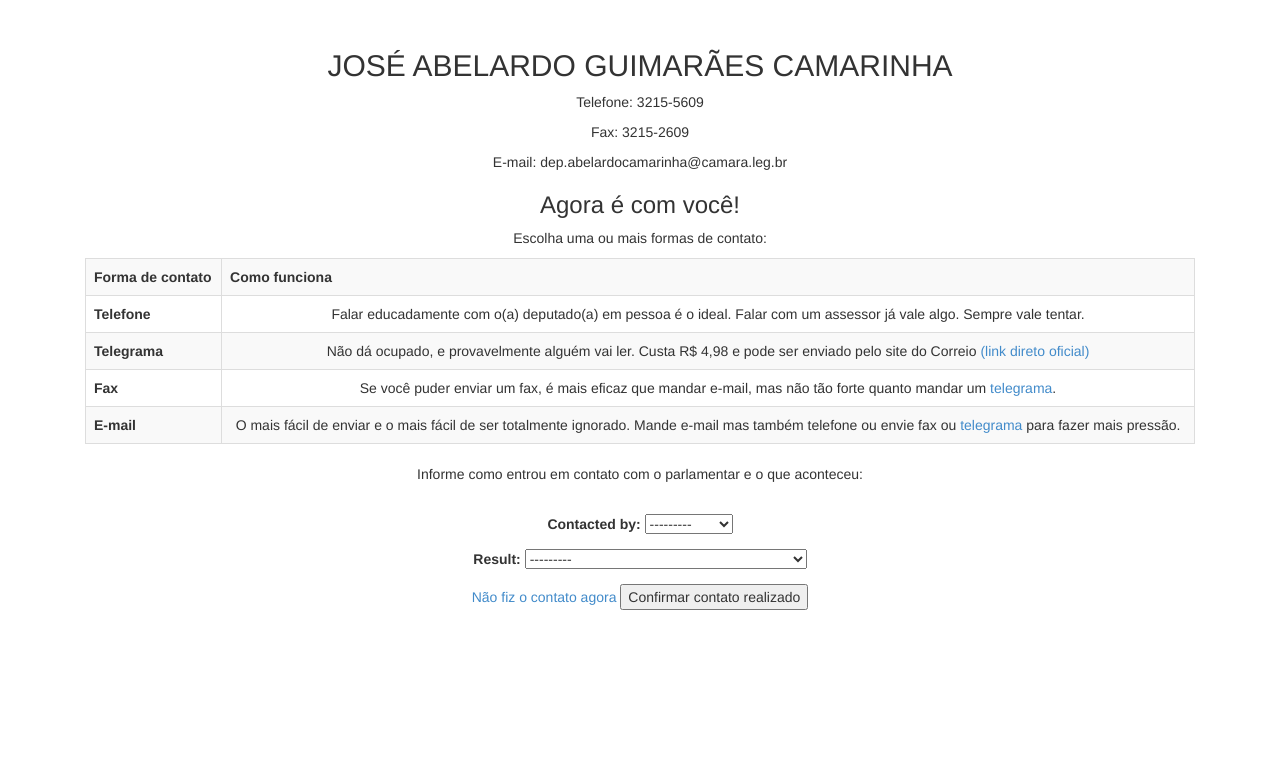
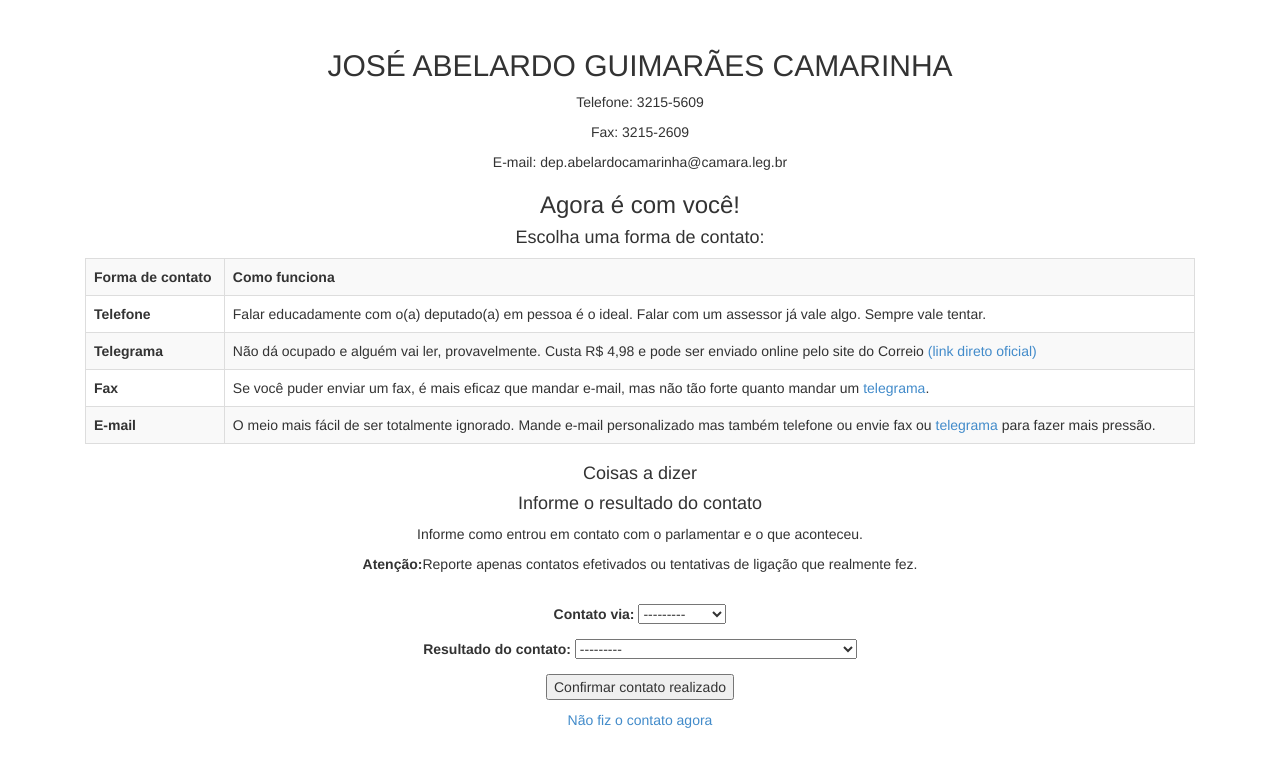
Before and after one commit to garoa/telemob, a Django app: a page that uses telemob/main/templates/contact_add.html in a window 1280 px wide. Shown: the part 61-841 px from the top of the page. Before the commit the page ends 671 px from the top, so only its background shows below. Run offline with Django 3.2, Linux system fonts and the light colour scheme; data comes from the database, SQL or seed files in the repository; some libraries are stand-ins or nearby versions.

Commit message:
ajustes nos templates

```diff
--- a/telemob/main/models.py
+++ b/telemob/main/models.py
@@ -118,8 +118,8 @@ class Contact(models.Model):
 
     politician = models.ForeignKey(Politician, verbose_name='Político')
     campaign = models.ForeignKey(Campaign, verbose_name='Campanha')
-    contacted_by = models.CharField(choices=CONTACT_CHOICES, max_length=10)
-    result = models.CharField(choices=RESULT_CHOICES, max_length=10, blank=True, null=True)
+    contacted_by = models.CharField(verbose_name='Contato via', choices=CONTACT_CHOICES, max_length=10)
+    result = models.CharField(verbose_name='Resultado do contato', choices=RESULT_CHOICES, max_length=10, blank=True, null=True)
     date_created = models.DateField('Criado em', auto_now_add=True)
 
     class Meta:
@@ -129,7 +129,7 @@ class Contact(models.Model):
         return '%s - %s' % (self.campaign.name, self.politician.name)
 
 class HelpText(models.Model):
-    campaign = models.ForeignKey(Campaign, verbose_name="Texto de ajuda para a campanha")
+    campaign = models.ForeignKey(Campaign, verbose_name='Texto de ajuda para a campanha')
     name = models.CharField('Nome da Ajuda', max_length=150)
     description = models.TextField('Texto de Ajuda')
     date_created = models.DateField('Criado em', auto_now_add=True)
--- a/telemob/main/templates/contact_add.html
+++ b/telemob/main/templates/contact_add.html
@@ -9,9 +9,9 @@
 
     <h3>Agora é com você!</h3>
 
-	<p>Escolha uma ou mais formas de contato:</p>
+    <h4>Escolha uma forma de contato:</h4>
 
-	<table class="table table-bordered table-striped">
+    <table class="table table-bordered table-striped text-left">
     <tr>
         <th>Forma de contato</th>
         <th>Como funciona</th>
@@ -22,7 +22,7 @@
     </tr>
     <tr>
         <th>Telegrama</th>
-		<td>Não dá ocupado, e provavelmente alguém vai ler. Custa R$ 4,98 e pode ser enviado pelo site do Correio <a href="http://shopping.correios.com.br/wbm/store/script/wbm2400901p01.aspx?cd_company=ErZW8Dm9i54=&cd_product=IFYzQdTZeXo=">(link direto oficial)</a></td>
+        <td>Não dá ocupado e alguém vai ler, provavelmente. Custa R$ 4,98 e pode ser enviado online pelo site do Correio <a href="http://shopping.correios.com.br/wbm/store/script/wbm2400901p01.aspx?cd_company=ErZW8Dm9i54=&cd_product=IFYzQdTZeXo=">(link direto oficial)</a></td>
     </tr>
     <tr>
         <th>Fax</th>
@@ -30,18 +30,32 @@
     </tr>
     <tr>
         <th>E-mail</th>
-		<td>O mais fácil de enviar e o mais fácil de ser totalmente ignorado. Mande e-mail mas também telefone ou envie fax ou <a href="http://shopping.correios.com.br/wbm/store/script/wbm2400901p01.aspx?cd_company=ErZW8Dm9i54=&cd_product=IFYzQdTZeXo=">telegrama</a> para fazer mais pressão.</td>
+        <td>O meio mais fácil de ser totalmente ignorado. Mande e-mail personalizado mas também telefone ou envie fax ou <a href="http://shopping.correios.com.br/wbm/store/script/wbm2400901p01.aspx?cd_company=ErZW8Dm9i54=&cd_product=IFYzQdTZeXo=">telegrama</a> para fazer mais pressão.</td>
     </tr>
     </table>
 
-	<p>Informe como entrou em contato com o parlamentar e o que aconteceu:</p>
+    <h4>Coisas a dizer</h4>
+
+
+    <h4>Informe o resultado do contato</h4>
+
+    <p>Informe como entrou em contato com o parlamentar e o que aconteceu.</p>
+
+    <p><b>Atenção:</b>Reporte apenas contatos efetivados ou tentativas de ligação que realmente fez.</p>
+
+
     <form action="" method="post">
         {% csrf_token %}
         <br/>
         {{form.as_p}}
         <div>
-	        <a href="{% url 'politician_list' campaign_id=campaign.pk uf=politician.uf %}">Não fiz o contato agora</a>
+            <p>
                 <button type="submit">Confirmar contato realizado</button>
+            </p>
+            <p>
+               <a href="{% url 'politician_list' campaign_id=campaign.pk uf=politician.uf %}"
+                 >Não fiz o contato agora</a>
+            </p>
         </div>
     </form>
 </div>
--- a/telemob/main/templates/index.html
+++ b/telemob/main/templates/index.html
@@ -7,9 +7,9 @@
 
     <p class="lead">{{ campaign.description }}</p>
 
-    <h3>Escolha Escolha o estado do seu domícilio eleitoral</h3>
+    <h3>Escolha o estado do seu domícilio eleitoral</h3>
 
-    <table class="table table-bordered table-striped">
+    <table class="table table-bordered table-condensed">
         {% for row in uf_list|columns:4 %}
             <tr>
                 {% for uf, estado in row %}
```
Also changed, not shown: telemob/main/templates/politician_list.html (+10 -10 lines). Lines whose indentation alone changed are shown as unchanged.
